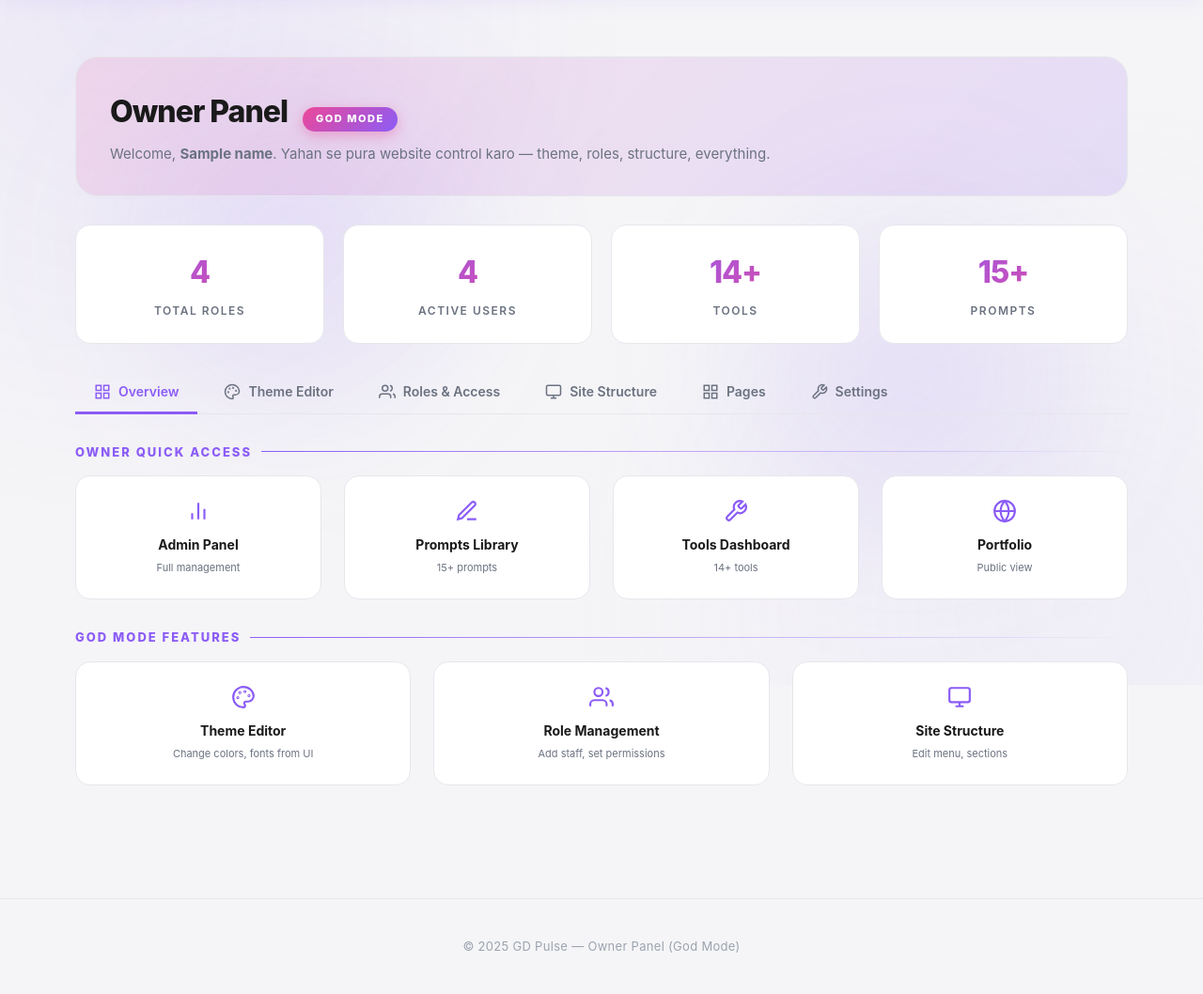
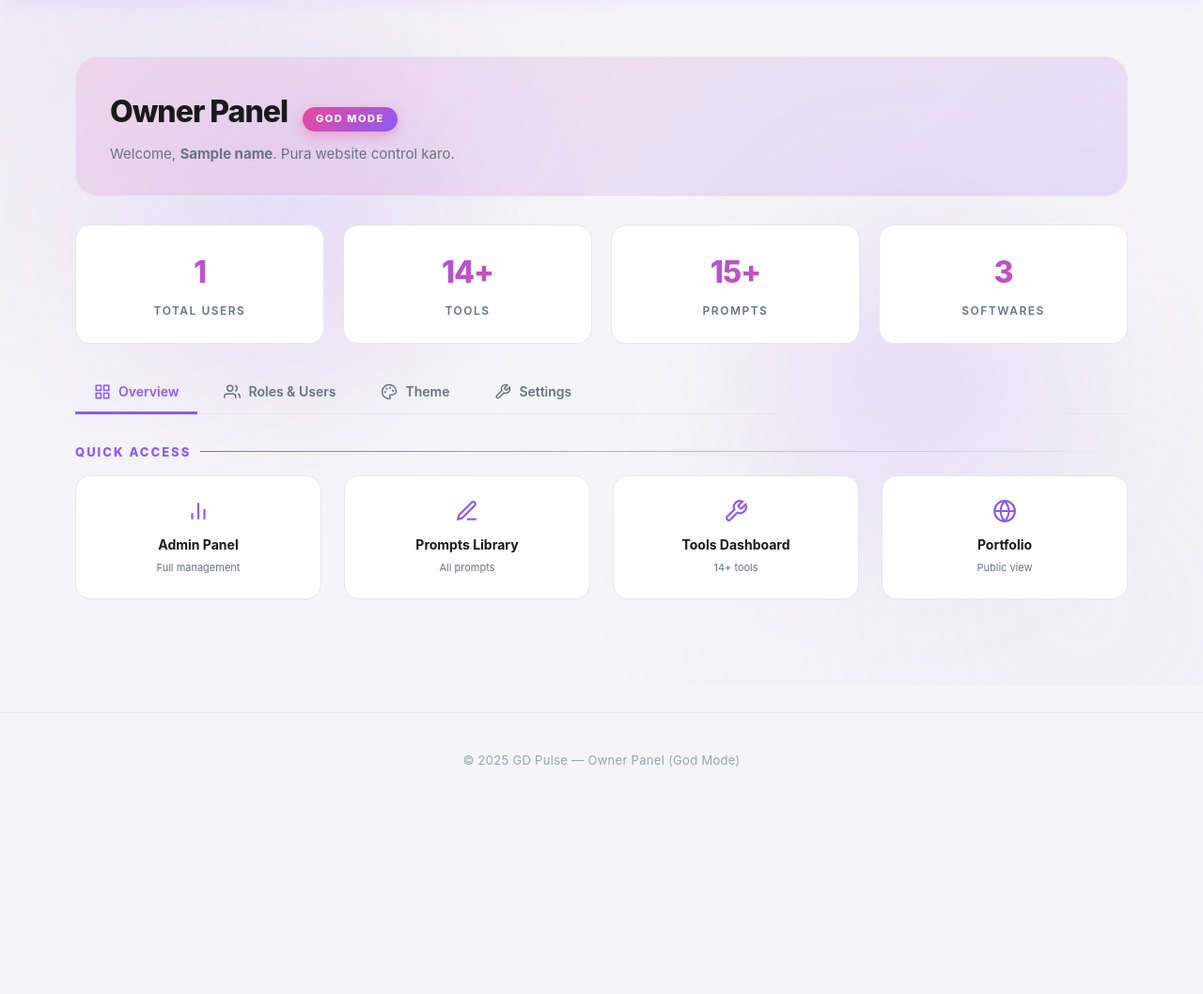
Before and after one commit to IGDIVU/gd-pulse, a Flask app: template templates/owner.html in a window 1280 px wide. Shown: the part 71-1129 px from the top of the page at 94% size. After the commit the page ends 887 px from the top, so only its background shows below. Run offline with Flask 3, Linux system fonts and the light colour scheme; the template is opened without the code that fills it: most values are stand-ins (such as "Sample title", 1, 10 or a date in 2020).

Commit message:
Update owner.html

```diff
--- a/templates/owner.html
+++ b/templates/owner.html
@@ -91,31 +117,35 @@
 
       <div class="welcome reveal" style="background: linear-gradient(135deg, rgba(236,72,153,0.12), rgba(139,92,246,0.15));">
         <h1>Owner Panel <span class="god-badge">GOD MODE</span></h1>
-        <p>Welcome, <b>{{ name }}</b>. Yahan se pura website control karo — theme, roles, structure, everything.</p>
+        <p>Welcome, <b>{{ name }}</b>. Pura website control karo.</p>
       </div>
 
+      {% if request.args.get('success') == 'added' %}
+        <div class="alert success">✅ User added successfully!</div>
+      {% elif request.args.get('success') == 'deleted' %}
+        <div class="alert success">✅ User deleted!</div>
+      {% elif request.args.get('success') == 'updated' %}
+        <div class="alert success">✅ Role updated!</div>
+      {% elif request.args.get('error') == 'missing' %}
+        <div class="alert error">⚠️ Fields missing</div>
+      {% endif %}
+
       <div class="stats">
-        <div class="stat-card reveal"><div class="value">4</div><div class="label">Total Roles</div></div>
-        <div class="stat-card reveal"><div class="value">4</div><div class="label">Active Users</div></div>
+        <div class="stat-card reveal"><div class="value">{{ all_users|length }}</div><div class="label">Total Users</div></div>
         <div class="stat-card reveal"><div class="value">14+</div><div class="label">Tools</div></div>
         <div class="stat-card reveal"><div class="value">15+</div><div class="label">Prompts</div></div>
+        <div class="stat-card reveal"><div class="value">3</div><div class="label">Softwares</div></div>
       </div>
 
       <div class="tab-bar">
         <button class="tab-btn active" onclick="switchTab('overview', this)">
           <span data-icon="grid" style="width:18px;height:18px;display:inline-flex;"></span> Overview
         </button>
+        <button class="tab-btn" onclick="switchTab('roles', this)">
+          <span data-icon="users" style="width:18px;height:18px;display:inline-flex;"></span> Roles & Users
+        </button>
         <button class="tab-btn" onclick="switchTab('theme', this)">
-          <span data-icon="design" style="width:18px;height:18px;display:inline-flex;"></span> Theme Editor
-        </button>
-        <button class="tab-btn" onclick="switchTab('roles', this)">
-          <span data-icon="users" style="width:18px;height:18px;display:inline-flex;"></span> Roles & Access
-        </button>
-        <button class="tab-btn" onclick="switchTab('structure', this)">
-          <span data-icon="software" style="width:18px;height:18px;display:inline-flex;"></span> Site Structure
-        </button>
-        <button class="tab-btn" onclick="switchTab('pages', this)">
-          <span data-icon="grid" style="width:18px;height:18px;display:inline-flex;"></span> Pages
+          <span data-icon="design" style="width:18px;height:18px;display:inline-flex;"></span> Theme
         </button>
         <button class="tab-btn" onclick="switchTab('settings', this)">
           <span data-icon="tools" style="width:18px;height:18px;display:inline-flex;"></span> Settings
@@ -124,7 +154,7 @@
 
       <!-- OVERVIEW -->
       <div class="tab-content active" id="tab-overview">
-        <div class="section-label">Owner Quick Access</div>
+        <div class="section-label">Quick Access</div>
         <div class="grid grid-4">
           <a href="/admin" class="tool-card reveal">
             <span class="tool-icon" data-icon="analytics"></span>
@@ -134,7 +164,7 @@
           <a href="/prompts" class="tool-card reveal">
             <span class="tool-icon" data-icon="prompts"></span>
             <div class="title">Prompts Library</div>
-            <div class="desc">15+ prompts</div>
+            <div class="desc">All prompts</div>
           </a>
           <a href="/tools" class="tool-card reveal">
             <span class="tool-icon" data-icon="tools"></span>
@@ -147,161 +177,105 @@
             <div class="desc">Public view</div>
           </a>
         </div>
+      </div>
 
-        <div class="section-label">God Mode Features</div>
-        <div class="grid grid-3">
-          <div class="tool-card reveal" onclick="switchTab('theme', document.querySelectorAll('.tab-btn')[1])">
-            <span class="tool-icon" data-icon="design"></span>
-            <div class="title">Theme Editor</div>
-            <div class="desc">Change colors, fonts from UI</div>
-          </div>
-          <div class="tool-card reveal" onclick="switchTab('roles', document.querySelectorAll('.tab-btn')[2])">
-            <span class="tool-icon" data-icon="users"></span>
-            <div class="title">Role Management</div>
-            <div class="desc">Add staff, set permissions</div>
-          </div>
-          <div class="tool-card reveal" onclick="switchTab('structure', document.querySelectorAll('.tab-btn')[3])">
-            <span class="tool-icon" data-icon="software"></span>
-            <div class="title">Site Structure</div>
-            <div class="desc">Edit menu, sections</div>
-          </div>
+      <!-- ROLES & USERS -->
+      <div class="tab-content" id="tab-roles">
+        <div class="section-label">Role Management</div>
+
+        <div class="box reveal" style="margin-bottom:25px;">
+          <h2 style="font-size:18px;margin-bottom:15px;">➕ Add New User (Any Role)</h2>
+          <form method="POST" action="/owner/add-user">
+            <div class="form-grid">
+              <div>
+                <label>Username</label>
+                <input type="text" name="username" placeholder="newuser" required>
+              </div>
+              <div>
+                <label>Password</label>
+                <input type="text" name="password" placeholder="password123" required>
+              </div>
+            </div>
+            <div class="form-grid">
+              <div>
+                <label>Name</label>
+                <input type="text" name="name" placeholder="Full Name">
+              </div>
+              <div>
+                <label>Role</label>
+                <select name="role">
+                  <option value="user">User (portfolio only)</option>
+                  <option value="staff">Staff (tools + prompts)</option>
+                  <option value="admin">Admin (full management)</option>
+                  <option value="owner">Owner (god mode)</option>
+                </select>
+              </div>
+            </div>
+            <button type="submit" class="calc-btn">Add User</button>
+          </form>
+        </div>
+
+        <div class="mgmt-table reveal">
+          <table>
+            <thead>
+              <tr><th>Username</th><th>Name</th><th>Role</th><th>Change Role</th><th>Actions</th></tr>
+            </thead>
+            <tbody>
+              {% for uname, udata in all_users.items() %}
+              <tr>
+                <td><b>{{ uname }}</b></td>
+                <td>{{ udata.name }}</td>
+                <td><span class="badge-role {{ udata.role }}">{{ udata.role }}</span></td>
+                <td>
+                  {% if uname != 'owner' %}
+                  <form method="POST" action="/owner/update-role" style="display:inline-flex;gap:5px;align-items:center;">
+                    <input type="hidden" name="username" value="{{ uname }}">
+                    <select name="role" style="padding:6px 10px;font-size:12px;margin:0;width:auto;border-radius:20px;">
+                      <option value="user" {% if udata.role=='user' %}selected{% endif %}>User</option>
+                      <option value="staff" {% if udata.role=='staff' %}selected{% endif %}>Staff</option>
+                      <option value="admin" {% if udata.role=='admin' %}selected{% endif %}>Admin</option>
+                    </select>
+                    <button type="submit" class="action-btn-sm">Update</button>
+                  </form>
+                  {% else %}
+                  <span style="font-size:11px;color:var(--text-mute);">Protected</span>
+                  {% endif %}
+                </td>
+                <td>
+                  {% if uname != 'owner' %}
+                  <a href="/owner/delete-user/{{ uname }}" class="action-btn-sm danger" onclick="return confirm('Delete {{ uname }}?')">Delete</a>
+                  {% else %}
+                  <span style="font-size:11px;color:var(--text-mute);">Protected</span>
+                  {% endif %}
+                </td>
+              </tr>
+              {% endfor %}
+            </tbody>
+          </table>
         </div>
       </div>
 
-      <!-- THEME EDITOR -->
+      <!-- THEME -->
       <div class="tab-content" id="tab-theme">
         <div class="section-label">Theme Editor</div>
         <div class="info reveal" style="margin-bottom:20px;">
-          <b>Coming soon:</b> Ye section fully functional hoga — colors, fonts, aur themes yahan se change ho payenge. Abhi preview dikha rahe hain.
+          <b>Coming soon:</b> Colors aur fonts UI se change honge. Abhi preview.
         </div>
 
         <div class="box reveal" style="margin-bottom:20px;">
           <h2 style="font-size:18px;margin-bottom:15px;">🎨 Primary Color</h2>
           <div class="color-preview">
-            <div class="color-swatch" style="background:#8b5cf6;" onclick="alert('Color picker coming soon')"><span>Purple</span></div>
-            <div class="color-swatch" style="background:#ec4899;" onclick="alert('Color picker coming soon')"><span>Pink</span></div>
-            <div class="color-swatch" style="background:#22d3ee;" onclick="alert('Color picker coming soon')"><span>Cyan</span></div>
-            <div class="color-swatch" style="background:#10b981;" onclick="alert('Color picker coming soon')"><span>Green</span></div>
-            <div class="color-swatch" style="background:#f59e0b;" onclick="alert('Color picker coming soon')"><span>Amber</span></div>
+            <div class="color-swatch" style="background:#8b5cf6;" onclick="alert('Coming soon')"><span>Purple</span></div>
+            <div class="color-swatch" style="background:#ec4899;" onclick="alert('Coming soon')"><span>Pink</span></div>
+            <div class="color-swatch" style="background:#22d3ee;" onclick="alert('Coming soon')"><span>Cyan</span></div>
+            <div class="color-swatch" style="background:#10b981;" onclick="alert('Coming soon')"><span>Green</span></div>
+            <div class="color-swatch" style="background:#f59e0b;" onclick="alert('Coming soon')"><span>Amber</span></div>
           </div>
-        </div>
-
-        <div class="box reveal" style="margin-bottom:20px;">
-          <h2 style="font-size:18px;margin-bottom:15px;">🔤 Typography</h2>
-          <label>Heading Font</label>
-          <select disabled>
-            <option>Inter (default)</option>
-            <option>Poppins</option>
-            <option>Montserrat</option>
-            <option>Playfair Display</option>
-          </select>
-          <label>Body Font</label>
-          <select disabled>
-            <option>Inter (default)</option>
-            <option>Open Sans</option>
-            <option>Roboto</option>
-          </select>
-          <div class="info">Font changer coming soon</div>
         </div>
 
         <div class="box reveal">
           <h2 style="font-size:18px;margin-bottom:15px;">🌙 Theme Mode</h2>
-          <div class="color-preview">
-            <div class="color-swatch" style="background:#f5f5f7;border:2px solid #8b5cf6;" onclick="alert('Light theme — active')"><span style="color:#666;">Light</span></div>
-            <div class="color-swatch" style="background:#0f0a1f;" onclick="alert('Dark theme — via toggle button')"><span style="color:#aaa;">Dark</span></div>
-          </div>
-        </div>
-      </div>
-
-      <!-- ROLES & ACCESS -->
-      <div class="tab-content" id="tab-roles">
-        <div class="section-label">Roles & Access Control</div>
-        <div class="info reveal" style="margin-bottom:20px;">
-          <b>Coming soon:</b> Yahan se naye roles banaoge, staff add karoge, aur kisko kya dikhega wo set karoge.
-        </div>
-
-        <div class="grid grid-2">
-          <div class="box reveal">
-            <h2 style="font-size:18px;margin-bottom:15px;">Current Roles</h2>
-            <div style="display:flex;flex-direction:column;gap:12px;">
-              <div style="display:flex;justify-content:space-between;align-items:center;padding:12px;background:rgba(236,72,153,0.08);border-radius:10px;">
-                <b>Owner</b><span style="font-size:12px;color:var(--text-dim);">Full + God Mode</span>
-              </div>
-              <div style="display:flex;justify-content:space-between;align-items:center;padding:12px;background:rgba(139,92,246,0.08);border-radius:10px;">
-                <b>Admin</b><span style="font-size:12px;color:var(--text-dim);">Full Management</span>
-              </div>
-              <div style="display:flex;justify-content:space-between;align-items:center;padding:12px;background:rgba(34,211,238,0.08);border-radius:10px;">
-                <b>Staff</b><span style="font-size:12px;color:var(--text-dim);">Tools + Prompts</span>
-              </div>
-              <div style="display:flex;justify-content:space-between;align-items:center;padding:12px;background:rgba(107,114,128,0.08);border-radius:10px;">
-                <b>User</b><span style="font-size:12px;color:var(--text-dim);">Portfolio only</span>
-              </div>
-            </div>
-            <button class="btn btn-primary" style="margin-top:20px;" onclick="alert('Add Role — coming soon')">+ Add New Role</button>
-          </div>
-
-          <div class="box reveal">
-            <h2 style="font-size:18px;margin-bottom:15px;">Access Control</h2>
-            <p style="font-size:13px;color:var(--text-dim);margin-bottom:15px;">
-              Yahan se set karoge ki kis role ko kya dikhe:
-            </p>
-            <div style="font-size:13px;line-height:2;">
-              <div>✅ Tools — Owner, Admin, Staff</div>
-              <div>✅ Prompts — Owner, Admin, Staff</div>
-              <div>✅ Admin Panel — Owner, Admin</div>
-              <div>✅ Owner Panel — Owner only</div>
-              <div>❌ Business — Coming soon</div>
-            </div>
-            <button class="btn btn-primary" style="margin-top:20px;" onclick="alert('Edit Access — coming soon')">Edit Access</button>
-          </div>
-        </div>
-      </div>
-
-      <!-- SITE STRUCTURE -->
-      <div class="tab-content" id="tab-structure">
-        <div class="section-label">Site Structure</div>
-        <div class="info reveal" style="margin-bottom:20px;">
-          <b>Coming soon:</b> Menu items, sections, footer links — sab yahan se edit kar paoge.
-        </div>
-        <div class="empty-box reveal">
-          <span data-icon="software" style="width:50px;height:50px;color:var(--primary);opacity:0.5;"></span>
-          <h3 style="margin-bottom:8px;color:var(--text);">Site Structure Editor</h3>
-          <p>Menu, sections, aur layout editing — coming soon</p>
-        </div>
-      </div>
-
-      <!-- PAGES -->
-      <div class="tab-content" id="tab-pages">
-        <div class="section-label">Pages Management</div>
-        <div class="info reveal" style="margin-bottom:20px;">
-          <b>Coming soon:</b> Naye pages add karo, existing pages edit karo, hide/show karo.
-        </div>
-        <div class="grid grid-3">
-          <div class="tool-card reveal">
-            <span class="tool-icon" data-icon="portfolio"></span>
-            <div class="title">Portfolio</div>
-            <div class="desc">Active · Public</div>
-          </div>
-          <div class="tool-card reveal">
-            <span class="tool-icon" data-icon="tools"></span>
-            <div class="title">Tools</div>
-            <div class="desc">Active · Staff+</div>
-          </div>
-          <div class="tool-card reveal">
-            <span class="tool-icon" data-icon="prompts"></span>
-            <div class="title">Prompts</div>
-            <div class="desc">Active · Staff+</div>
-          </div>
-          <div class="tool-card reveal">
-            <span class="tool-icon" data-icon="analytics"></span>
-            <div class="title">Admin</div>
-            <div class="desc">Active · Admin+</div>
-          </div>
-          <div class="tool-card reveal" onclick="alert('Add Page — coming soon')" style="opacity:0.6;">
-            <span class="tool-icon" data-icon="sparkle"></span>
-            <div class="title">+ Add Page</div>
-            <div class="desc">Coming soon</div>
-          </div>
+          <p style="font-size:13px;color:var(--text-dim);">Use the 🌙 button in header to toggle light/dark mode.</p>
         </div>
       </div>
 
@@ -337,6 +309,12 @@
     }
     document.addEventListener("DOMContentLoaded", () => {
       if (window.renderIcons) window.renderIcons();
+      const urlParams = new URLSearchParams(window.location.search);
+      const tab = urlParams.get('tab');
+      if (tab) {
+        const btn = document.querySelector(`.tab-btn[onclick*="${tab}"]`);
+        if (btn) switchTab(tab, btn);
+      }
     });
   </script>
 
```
Also changed, not shown: other parts of templates/owner.html (+46 -22 lines).
